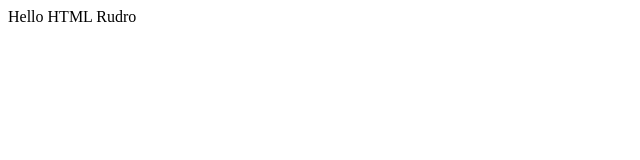
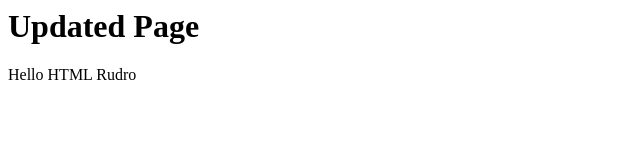
Before and after one commit to rudro/html, a plain HTML site: page index.html in a window 1280 px wide. Shown: the whole page, without its empty margins (0-640 px from the left). Drawn offline with Linux system fonts and the light colour scheme.

Commit message:
Update index.html

```diff
--- a/index.html
+++ b/index.html
@@ -1 +1,2 @@
+<h1>Updated Page</h1>
 <p>Hello HTML Rudro</p>
```
